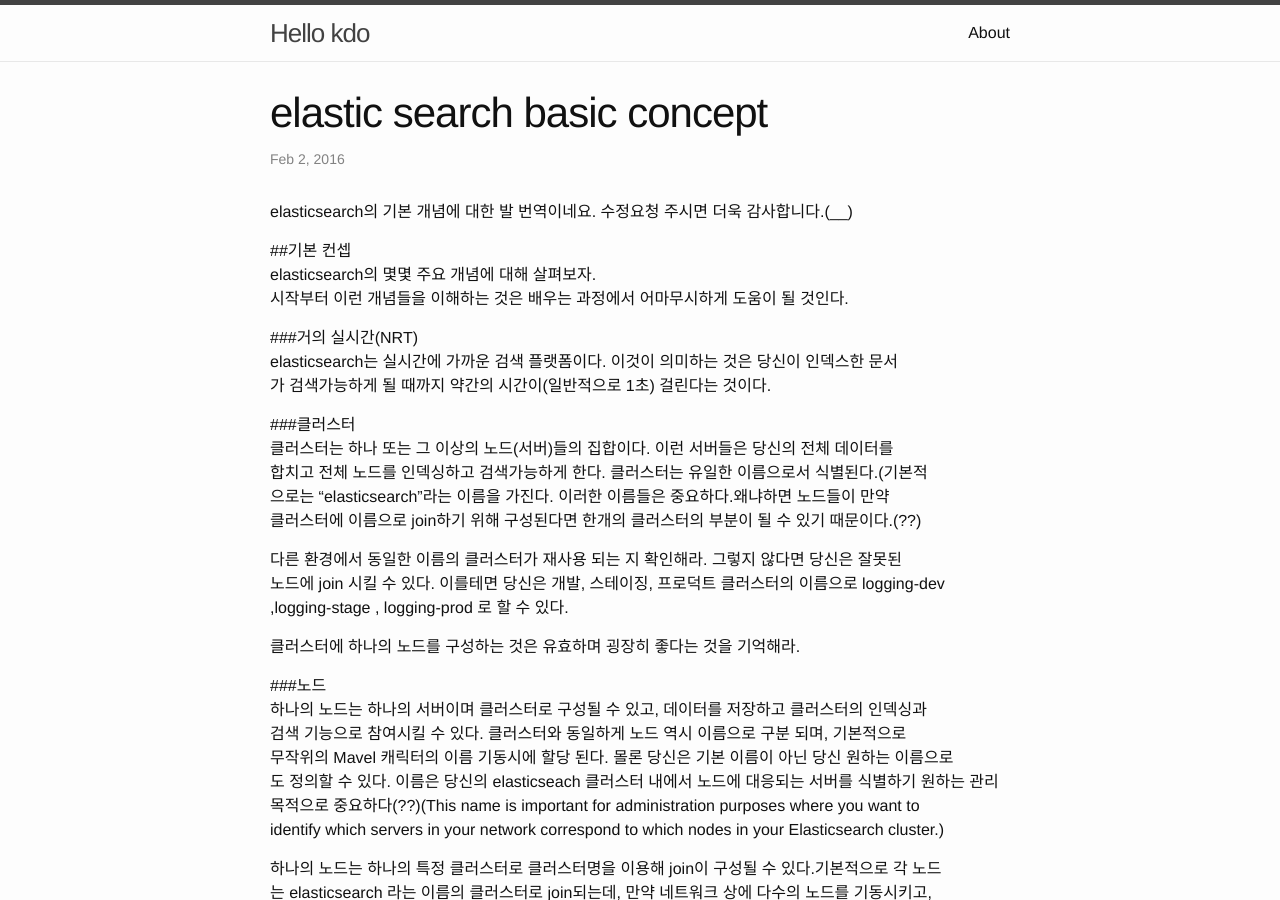
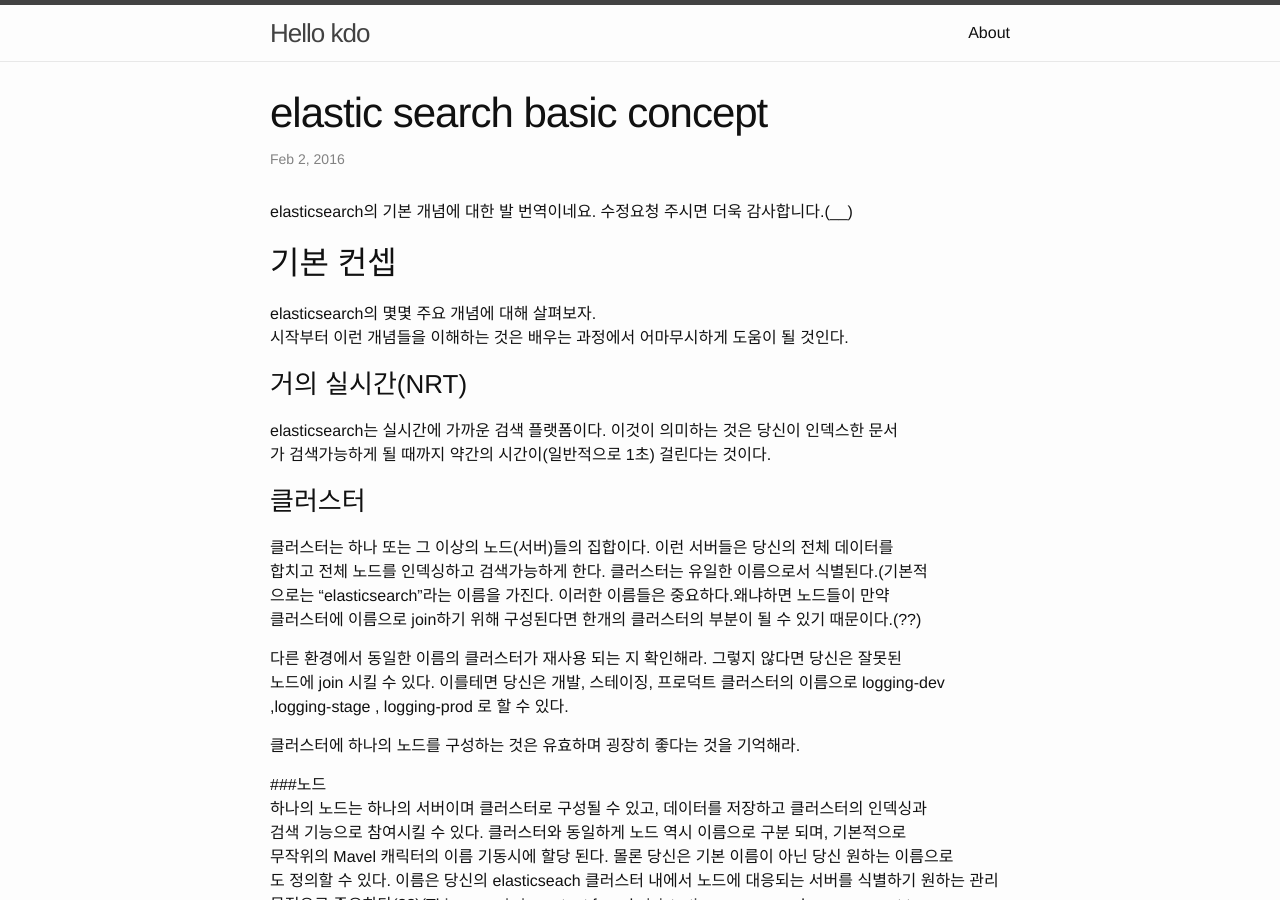
Before and after one commit to otwm/blog, a Jekyll site: the page built from _posts/2016-02-02-elastic-basic-concept.markdown, in a window 1280 px wide and 900 px high. Built offline with Jekyll 4.4.1, drawn with Linux system fonts in a browser that asks for light colours; comment, search, counter and statistics services are not loaded.

```diff
--- a/_posts/2016-02-02-elastic-basic-concept.markdown
+++ b/_posts/2016-02-02-elastic-basic-concept.markdown
@@ -6,15 +6,15 @@ comments: True
 
 elasticsearch의 기본 개념에 대한 발 번역이네요. 수정요청 주시면 더욱 감사합니다.(__)
 
-##기본 컨셉
+## 기본 컨셉
 elasticsearch의 몇몇 주요 개념에 대해 살펴보자.
 시작부터 이런 개념들을 이해하는 것은 배우는 과정에서 어마무시하게 도움이 될 것인다.
 
-###거의 실시간(NRT)
+### 거의 실시간(NRT)
 elasticsearch는 실시간에 가까운 검색 플랫폼이다. 이것이 의미하는 것은 당신이 인덱스한 문서
 가 검색가능하게 될 때까지 약간의 시간이(일반적으로 1초) 걸린다는 것이다.
 
-###클러스터
+### 클러스터
 클러스터는 하나 또는 그 이상의 노드(서버)들의 집합이다. 이런 서버들은 당신의 전체 데이터를
 합치고 전체 노드를 인덱싱하고 검색가능하게 한다. 클러스터는 유일한 이름으로서 식별된다.(기본적
 으로는 "elasticsearch"라는 이름을 가진다. 이러한 이름들은 중요하다.왜냐하면 노드들이 만약
@@ -42,26 +42,26 @@ elasticsearch는 실시간에 가까운 검색 플랫폼이다. 이것이 의미
 에 현재 가동 중인 elasticsearch 노드가 없다면 기본적으로 elasticsearch라는 이름의 단일 노드가 구성
 되고 시작될 것이다.
 
-## index
+### index
 인덱스는 다소 유사한 특성을 가지는 문서의 집합이다. 예를 들어 고객, 상품 카타로그, 주문의 인덱스를
 가질 수 있다. 인덱스는 이름으로서 식별되어 지며, 이러한 인덱스는 문서를 인덱스에 인덱싱, 검색, 수정,
 삭제 작업들을 할 때 참조로서 사용되어질 것이다.
 
 단일 클러스터 내에서 당신은 원하는 만큼의 다수의 인덱스를 정의 할 수 있다.
 
-## Type
+### Type
 인덱스 내에서 하나 또는 그 이상의 타입을 정의할 수 있다. 타입은 인덱스의 논리적인 카탈로그/구획이다.
 의미는 당신에게 달려있다.(?) 일반적으로 타입은 공통 필드 집합을 가지는 문서를 위해 정의 된다.
 예를들어 당신이 블로깅 플랫폼을 돌린다고 가정해 보자. 또한 모든 데이터는 단일 인덱스에 넣는다. 이
 인덱스에서 당신은 사용자 데이터를 위한 타입, 블로그 데이터를 위한 또 다른 타입, 코멘트 데이틑 위한 또
 다른 타입을 정의 할 것이다.
 
-## Document
+### Document
 문서는 인덱스 될 수 있는 정보의 기본 유닛이다. 예를 들어 당신은 단일 사용자를 위한 문서를 가질 수 있고,
 단일 제품을 위한 또 다른 문서, 단일 주문을 위한 또 다른 문서를 가질 수 있다. 이러한 문서는 인터넷 데이터
 교환 형태로서 어디서 볼 수 있는 JSON으로 표현된다.
 
-## Shards & Replicas
+### Shards & Replicas
 하나의 인덱스는 잠재적으로 하나의 서버의 용량 제한을 뛰어넘는 매우 큰 양의 데이터가 저장될 수도 있다.
 예를 들어 1테라를 가지는 문서가 10억개인 단일 인덱스는 하나의 서버에는 맞지도 않을 것이며, 하나의 노드
 혼자서 검색 서비스를 한다고 하면 매우 느릴 것이다.
```
